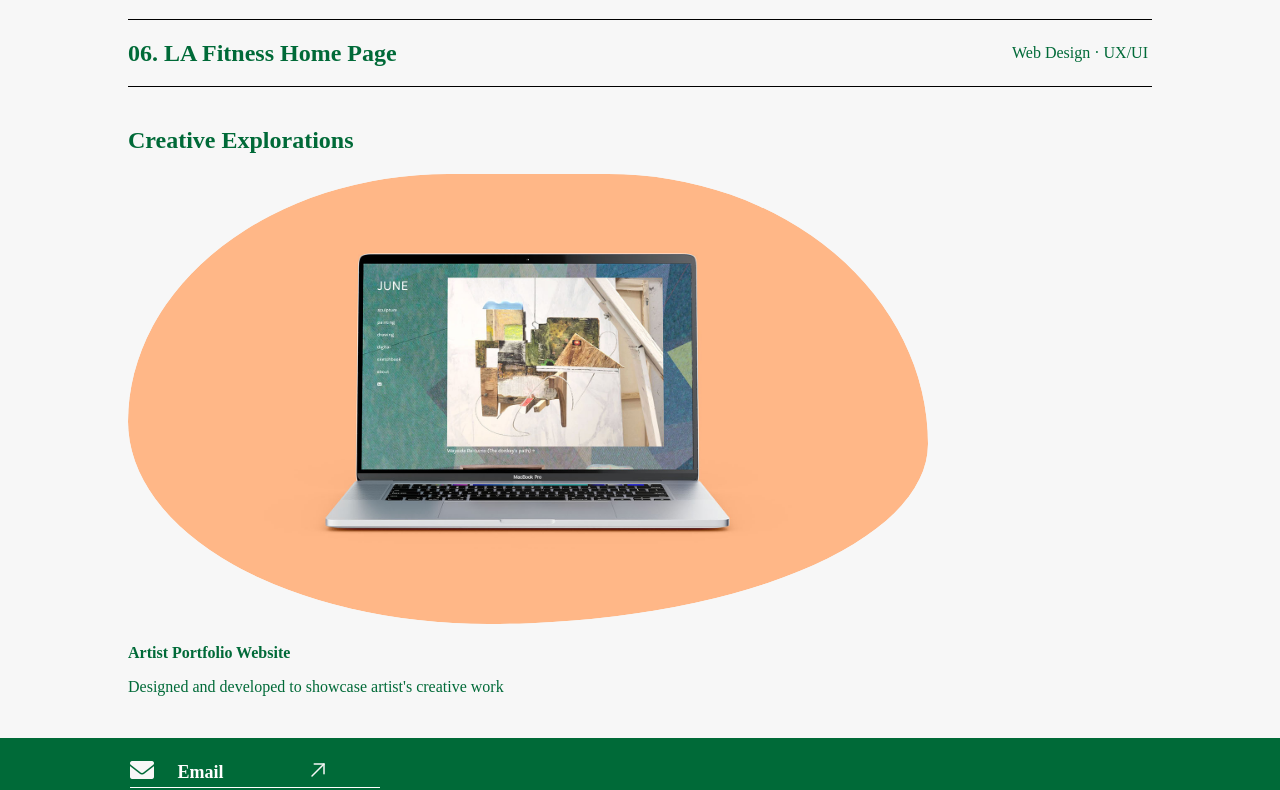
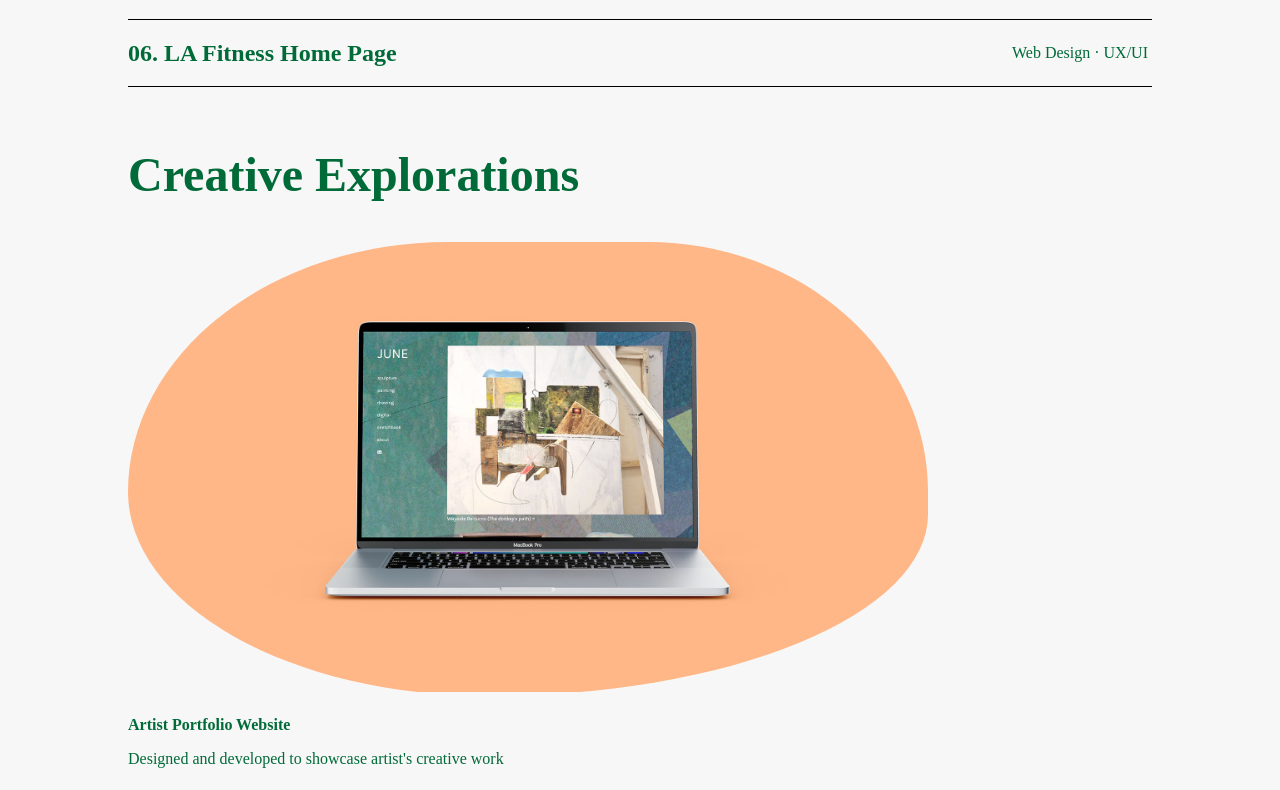
Before and after one commit to hey-youngaa/new-portfolio, a React (Create React App) app: page /work in a window 1280 px wide. Shown: the part 445-1235 px from the top of the page. Built offline with nearby package versions, Linux system fonts and the light colour scheme; a web font is replaced by a local one.

Commit message:
Stronger visual heirarchy and removed weaker projects from the list

```diff
--- a/src/pages/work/Work.jsx
+++ b/src/pages/work/Work.jsx
@@ -1,5 +1,4 @@
 import React from 'react'
-
 import './work.css'
 import { projects } from '../../assets/data/Data'
 import june from '../../assets/images/juneWork.jpeg'
@@ -9,7 +8,7 @@ import { Link } from 'react-router-dom'
 function Work() {
   return (
     <div className="workContainer">
-      <h1>Work</h1>
+      <h1>UX/UI Work</h1>
 
       <div className="caseStudies">
         {projects.map((item) => {
--- a/src/pages/work/work.css
+++ b/src/pages/work/work.css
@@ -7,6 +7,7 @@
     padding: 2% 10%;
     gap: 20px;
 }
+
 .caseStudies{
     display: flex;
     flex-direction: column;
@@ -28,21 +29,21 @@
     padding-right: 4px;
 }
 
-
-.creativeItem{
-    max-width: 1000px;
-}
+.creativeSection h2{font-size: 3rem;}
+.creativeItem{max-width: 800px;}
 .creativeItem .imageWrapper{
-    position: relative;
     display: inline-block;
-    border-radius: 40% 40% 55% 45% / 55% 60% 40% 45%;
+    border-radius: 40% 35% 55% 45% / 55% 55% 40% 45%;
     overflow: hidden;
 }
+
+.imageWrapper a{position: relative; display: inline-block;}
 .imageWrapper img{
-    max-width: 800px;
     display: block;
+    width: 100%;
+    height: auto;
     transition: transform 0.2s ease;
-    border-radius: 40% 40% 55% 45% / 55% 60% 40% 45%;
+    border-radius: inherit
 }
 .creativeTitle{font-weight: bold;}
 
```
